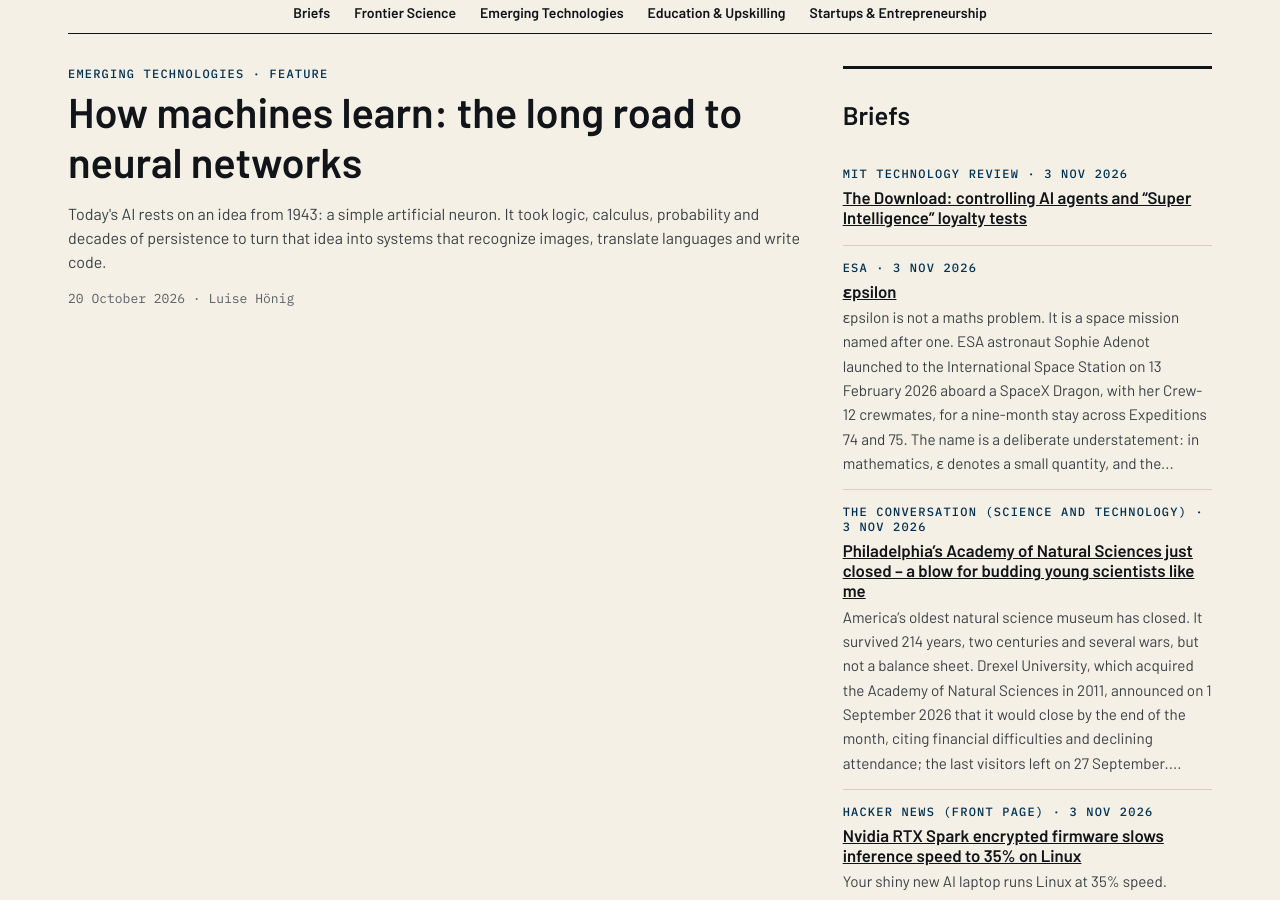
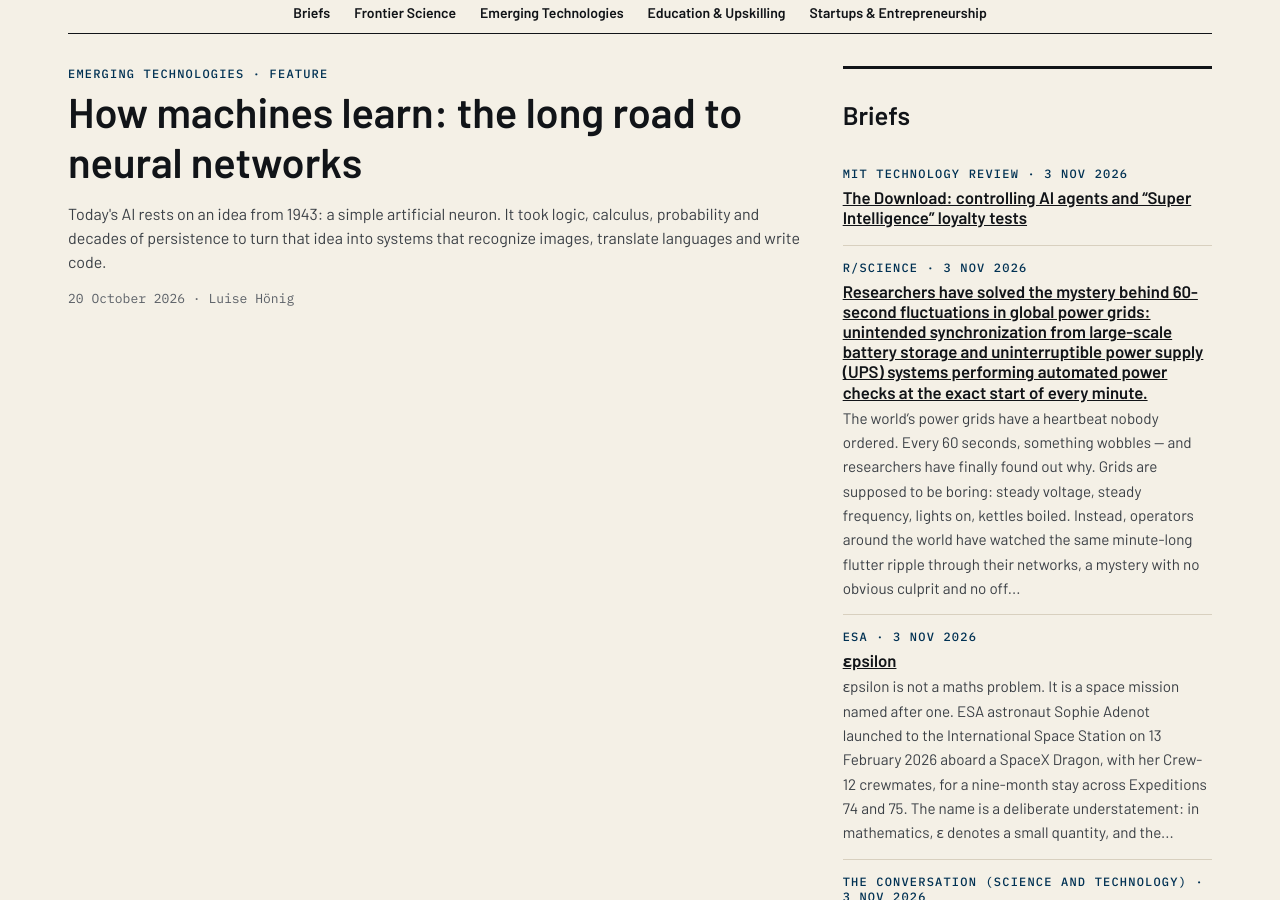
Before and after one commit to katz-news/katz.news, a Jekyll site: the page built from index.html, in a window 1280 px wide and 900 px high, scrolled down 265 px. Built offline with Jekyll 4.4.1, drawn with Linux system fonts in a browser that asks for light colours; some of the changed text lies outside the part shown.

Commit message:
Publish 2026-11-05

```diff
--- a/_data/build.yml
+++ b/_data/build.yml
@@ -1 +1 @@
-published_at: 2026-11-05T11:27:16Z
+published_at: 2026-11-05T11:28:15Z
--- /dev/null
+++ b/_posts/briefs/2026-11-04-researchers-have-solved-the-mystery-behind-60-second-fluctua.md
@@ -0,0 +1,16 @@
+---
+published: true
+title: "Researchers have solved the mystery behind 60-second fluctuations in
+  global power grids: unintended synchronization from large-scale battery
+  storage and uninterruptible power supply (UPS) systems performing automated
+  power checks at the exact start of every minute."
+date: 2026-11-03
+section: science
+source_name: r/science
+source_url: https://www.reddit.com/r/science/comments/1xn93n8/researchers_have_solved_the_mystery_behind/
+---
+The world's power grids have a heartbeat nobody ordered. Every 60 seconds, something wobbles — and researchers have finally found out why.
+
+Grids are supposed to be boring: steady voltage, steady frequency, lights on, kettles boiled. Instead, operators around the world have watched the same minute-long flutter ripple through their networks, a mystery with no obvious culprit and no off switch. The answer, it turns out, is unintended synchronisation: separate parts of the system falling into step with each other, like an audience that starts clapping in time without meaning to.
+
+Conclusion: the grid is not haunted. It is just keeping time with itself.
```
